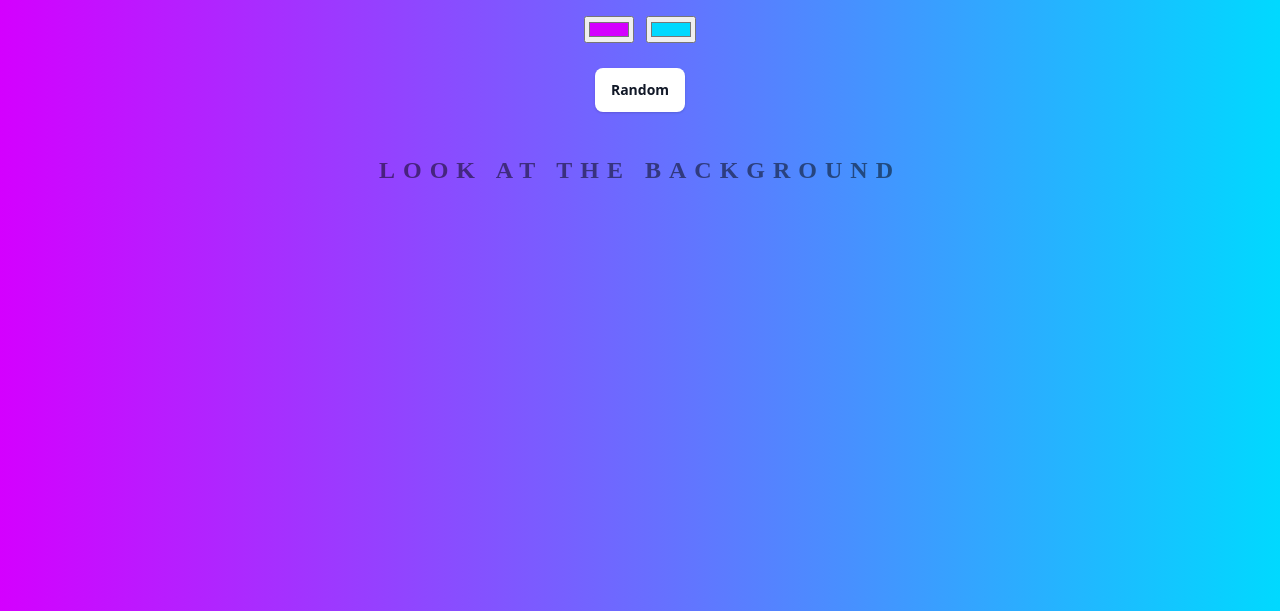
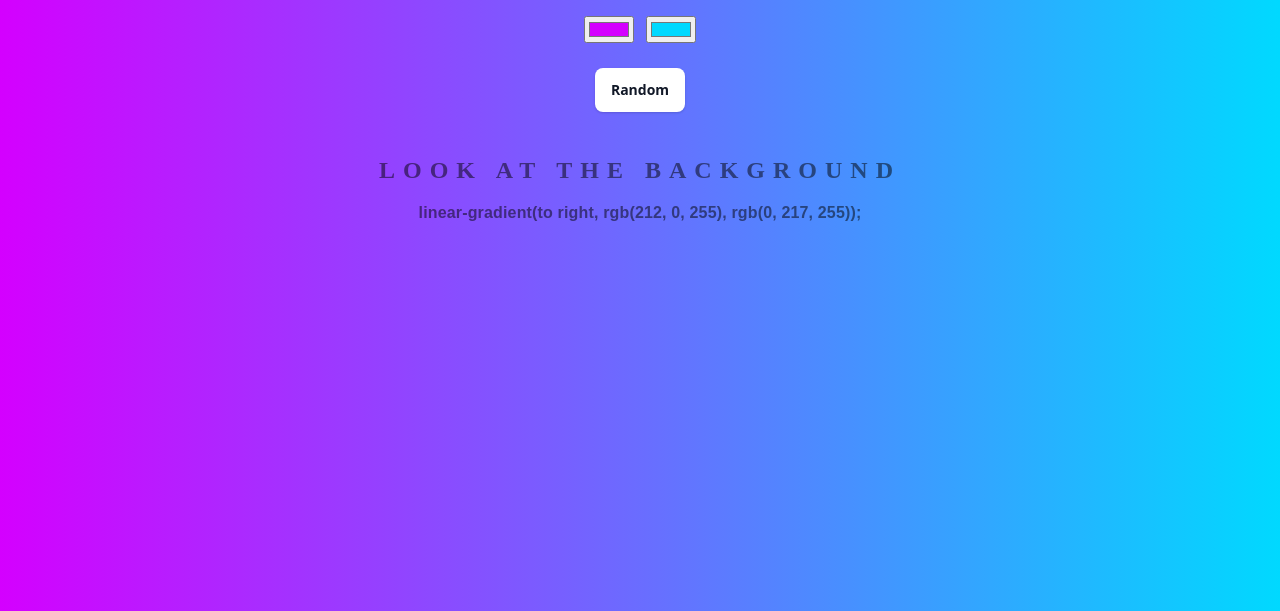
Before and after one commit to banana-brainy/background-generator, a plain HTML site: page index.html in a window 1280 px wide. Shown: the part 189-800 px from the top of the page. Drawn offline with Linux system fonts and the light colour scheme.

Commit message:
last change and it's ok

```diff
--- a/index.html
+++ b/index.html
@@ -12,6 +12,6 @@
 	<button id="random">Random</button>
 	<h2>Look at the Background</h2>
 	<h3></h3>
-	<script type="text/javascript" src="javascript.js"></script>
+	<script type="text/javascript" src="script.js"></script>
 </body>
 </html>
```
